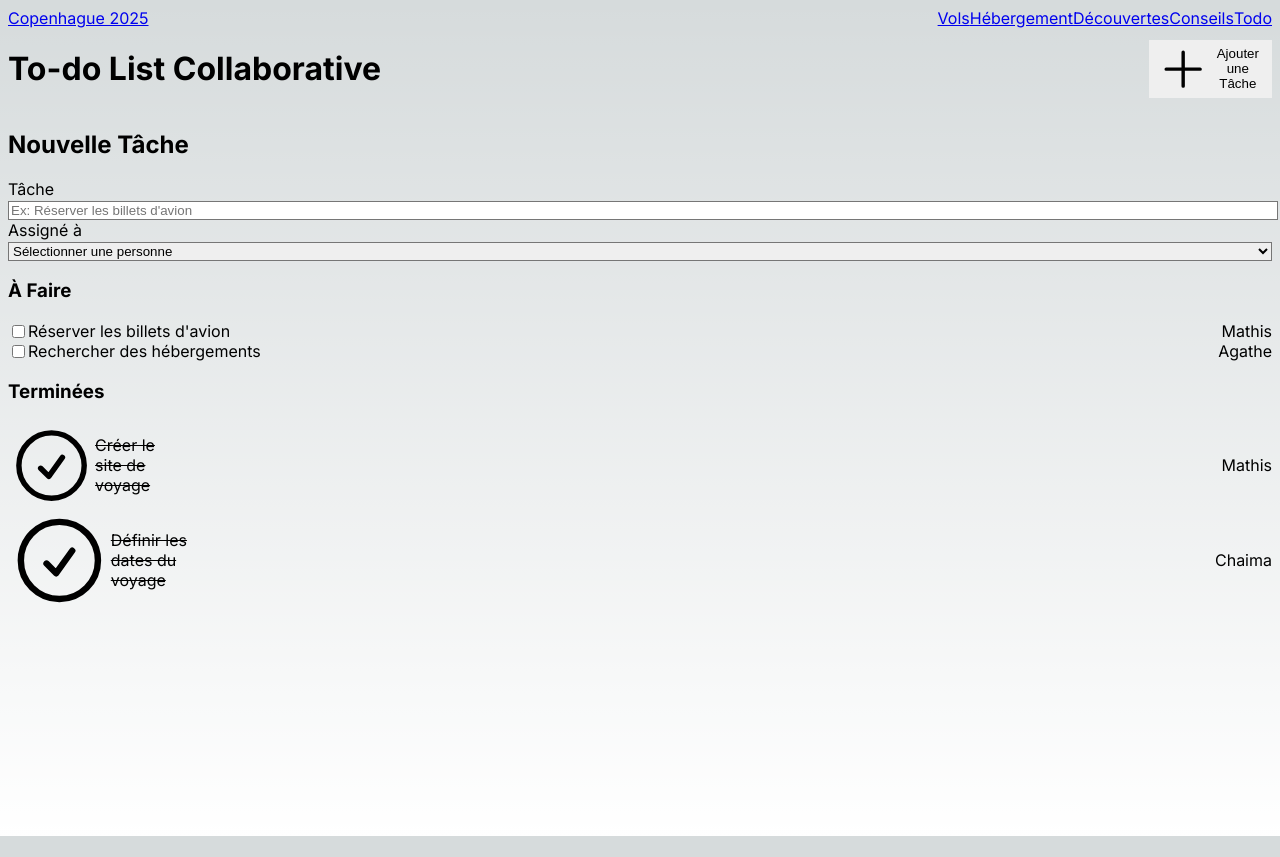
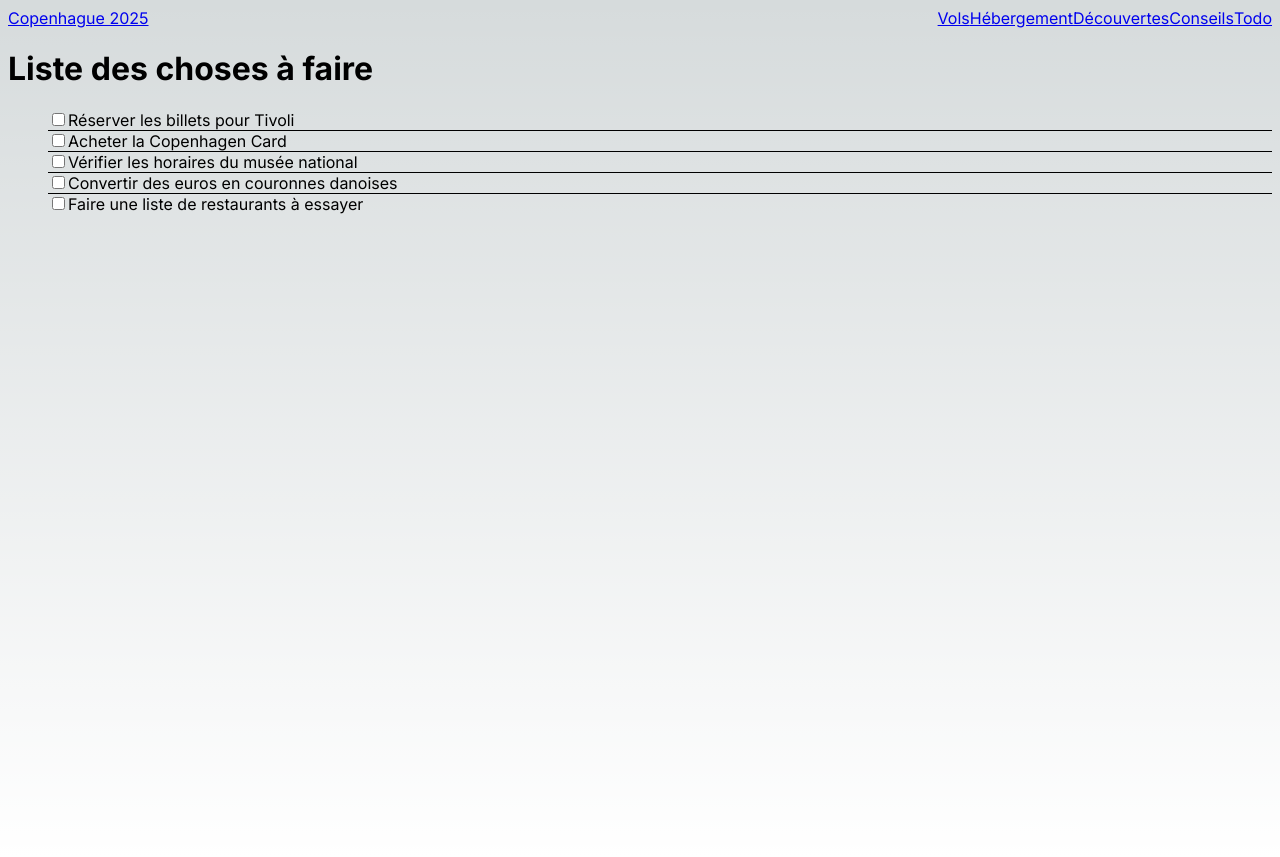
Before and after one commit to mathis-intcla/copenhague-trip, a Next.js app: page /todo in a window 1280 px wide. Before the commit the page ends 836 px from the top, so only its background shows below. Built offline with nearby package versions, Linux system fonts and the light colour scheme.

Commit message:
Correction des apostrophes dans les fichiers page.tsx pour assurer une meilleure compatibilité avec HTML. Ajout d'une liste de tâches à faire dans la page Todo, améliorant ainsi l'expérience utilisateur.

```diff
--- a/src/app/discoveries/page.tsx
+++ b/src/app/discoveries/page.tsx
@@ -1,5 +1,3 @@
-import DiscoveriesContent from './components/DiscoveriesContent';
-
 export default function DiscoveriesPage() {
   return (
     <div className="container mx-auto">
@@ -19,7 +17,7 @@ export default function DiscoveriesPage() {
 
         <div className="bg-white dark:bg-gray-800 p-6 rounded-lg shadow-md">
           <h2 className="text-xl font-semibold mb-2">Jardins de Tivoli</h2>
-          <p className="mb-4">L'un des plus anciens parcs d'attractions au monde, fondé en 1843.</p>
+          <p className="mb-4">L&apos;un des plus anciens parcs d&apos;attractions au monde, fondé en 1843.</p>
           <p className="text-sm text-gray-500">Catégorie: Loisirs</p>
           <div className="mt-4">
             <a href="https://www.tivoli.dk/en/" className="text-blue-500 hover:underline" target="_blank" rel="noopener noreferrer">
@@ -30,7 +28,7 @@ export default function DiscoveriesPage() {
 
         <div className="bg-white dark:bg-gray-800 p-6 rounded-lg shadow-md">
           <h2 className="text-xl font-semibold mb-2">La Petite Sirène</h2>
-          <p className="mb-4">L'emblème de Copenhague, cette statue de bronze représente l'héroïne du conte d'Andersen.</p>
+          <p className="mb-4">L&apos;emblème de Copenhague, cette statue de bronze représente l&apos;héroïne du conte d&apos;Andersen.</p>
           <p className="text-sm text-gray-500">Catégorie: Monuments</p>
           <div className="mt-4">
             <a href="https://www.visitcopenhagen.com/copenhagen/planning/little-mermaid-gdk586951" className="text-blue-500 hover:underline" target="_blank" rel="noopener noreferrer">
--- a/src/app/flights/page.tsx
+++ b/src/app/flights/page.tsx
@@ -1,5 +1,3 @@
-import FlightsContent from './components/FlightsContent';
-
 export default function FlightsPage() {
   return (
     <div className="container mx-auto">
--- a/src/app/page.tsx
+++ b/src/app/page.tsx
@@ -8,7 +8,7 @@ export default function Home() {
       <div className="grid grid-cols-1 md:grid-cols-2 gap-6">
         <div className="bg-white dark:bg-gray-800 p-6 rounded-lg shadow-md animate-fade-in">
           <h2 className="text-xl font-semibold mb-4">À propos du voyage</h2>
-          <p className="mb-4">Bienvenue sur notre plateforme d'organisation pour notre voyage à Copenhague en août 2025!</p>
+          <p className="mb-4">Bienvenue sur notre plateforme d&apos;organisation pour notre voyage à Copenhague en août 2025!</p>
           <p>Ce site nous permettra de centraliser toutes les informations importantes concernant notre séjour.</p>
         </div>
         <div className="bg-white dark:bg-gray-800 p-6 rounded-lg shadow-md animate-fade-in">
--- a/src/app/tips/page.tsx
+++ b/src/app/tips/page.tsx
@@ -6,23 +6,23 @@ export default function TipsPage() {
       <div className="grid grid-cols-1 gap-6">
         <div className="bg-white dark:bg-gray-800 p-6 rounded-lg shadow-md">
           <h2 className="text-xl font-semibold mb-3">Transport en ville</h2>
-          <p className="mb-4">Copenhague dispose d'un réseau de transport en commun très efficace. Voici quelques conseils :</p>
+          <p className="mb-4">Copenhague dispose d&apos;un réseau de transport en commun très efficace. Voici quelques conseils :</p>
           <ul className="list-disc pl-5 space-y-2">
             <li>Achetez la <strong>Copenhagen Card</strong> pour un accès illimité aux transports publics et à plus de 80 attractions</li>
-            <li>Louez un vélo ! C'est le mode de transport préféré des locaux</li>
+            <li>Louez un vélo ! C&apos;est le mode de transport préféré des locaux</li>
             <li>Le métro automatique fonctionne 24h/24 et 7j/7</li>
-            <li>Téléchargez l'application DOT Tickets pour acheter des billets de transport facilement</li>
+            <li>Téléchargez l&apos;application DOT Tickets pour acheter des billets de transport facilement</li>
           </ul>
         </div>
 
         <div className="bg-white dark:bg-gray-800 p-6 rounded-lg shadow-md">
           <h2 className="text-xl font-semibold mb-3">Monnaie et paiements</h2>
-          <p className="mb-4">Voici ce qu'il faut savoir sur les paiements à Copenhague :</p>
+          <p className="mb-4">Voici ce qu&apos;il faut savoir sur les paiements à Copenhague :</p>
           <ul className="list-disc pl-5 space-y-2">
             <li>La monnaie est la couronne danoise (DKK)</li>
             <li>Presque tous les endroits acceptent les cartes bancaires, même pour de petits montants</li>
             <li>La carte Visa ou Mastercard est largement acceptée</li>
-            <li>Il est rarement nécessaire d'avoir du liquide</li>
+            <li>Il est rarement nécessaire d&apos;avoir du liquide</li>
           </ul>
         </div>
 
@@ -31,9 +31,9 @@ export default function TipsPage() {
           <ul className="list-disc pl-5 space-y-2">
             <li><strong>Google Maps</strong> - Pour se repérer</li>
             <li><strong>DOT Tickets</strong> - Pour les billets de transport</li>
-            <li><strong>Rejseplanen</strong> - L'application officielle de transport du Danemark</li>
+            <li><strong>Rejseplanen</strong> - L&apos;application officielle de transport du Danemark</li>
             <li><strong>TooGoodToGo</strong> - Pour récupérer des invendus alimentaires à petit prix</li>
-            <li><strong>MobilePay</strong> - L'application de paiement mobile populaire au Danemark</li>
+            <li><strong>MobilePay</strong> - L&apos;application de paiement mobile populaire au Danemark</li>
           </ul>
         </div>
       </div>
--- a/src/app/todo/page.tsx
+++ b/src/app/todo/page.tsx
@@ -1,5 +1,34 @@
 import TodoContent from './components/TodoContent';
 
 export default function TodoPage() {
-  return <TodoContent />;
+  return (
+    <div className="container mx-auto">
+      <h1 className="text-2xl font-bold mb-6">Liste des choses à faire</h1>
+
+      <div className="bg-white dark:bg-gray-800 p-6 rounded-lg shadow-md">
+        <ul className="divide-y divide-gray-200 dark:divide-gray-700">
+          <li className="py-3 flex items-center">
+            <input type="checkbox" className="mr-3 h-5 w-5" id="task1" />
+            <label htmlFor="task1" className="text-lg">Réserver les billets pour Tivoli</label>
+          </li>
+          <li className="py-3 flex items-center">
+            <input type="checkbox" className="mr-3 h-5 w-5" id="task2" />
+            <label htmlFor="task2" className="text-lg">Acheter la Copenhagen Card</label>
+          </li>
+          <li className="py-3 flex items-center">
+            <input type="checkbox" className="mr-3 h-5 w-5" id="task3" />
+            <label htmlFor="task3" className="text-lg">Vérifier les horaires du musée national</label>
+          </li>
+          <li className="py-3 flex items-center">
+            <input type="checkbox" className="mr-3 h-5 w-5" id="task4" />
+            <label htmlFor="task4" className="text-lg">Convertir des euros en couronnes danoises</label>
+          </li>
+          <li className="py-3 flex items-center">
+            <input type="checkbox" className="mr-3 h-5 w-5" id="task5" />
+            <label htmlFor="task5" className="text-lg">Faire une liste de restaurants à essayer</label>
+          </li>
+        </ul>
+      </div>
+    </div>
+  );
 }
```
Also changed, not shown: .eslintrc.json (added).
